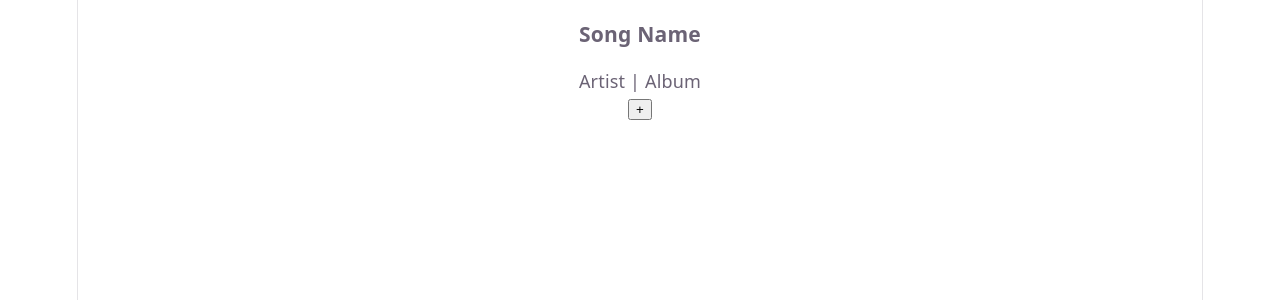
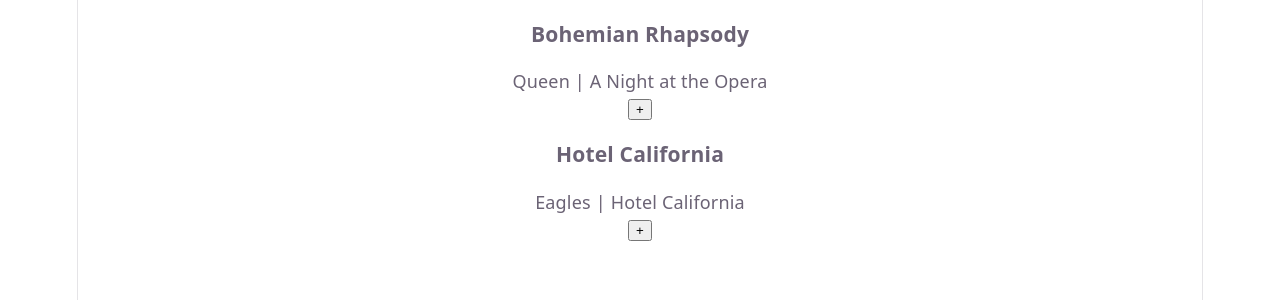
Before and after one commit to MelissaJones98/Jammming, a React (Vite) app: page / in a window 1280 px wide. Shown: the top 300 px of the page. Built offline with nearby package versions, Linux system fonts and the light colour scheme.

Commit message:
added props and some fake data to pass into the app.

```diff
--- a/src/App.jsx
+++ b/src/App.jsx
@@ -4,7 +4,8 @@
 function App() {
   return (
     <div>
-      <Track />
+      <Track name="Bohemian Rhapsody" artist="Queen" album="A Night at the Opera" />
+      <Track name="Hotel California" artist="Eagles" album="Hotel California" />
     </div>
   );
 }
--- a/src/components/Track.jsx
+++ b/src/components/Track.jsx
@@ -1,10 +1,10 @@
 import React from 'react';
 
-function Track() {
+function Track(props) {
   return (
     <div>
-      <h3>Song Name</h3>
-      <p>Artist | Album</p>
+      <h3>{props.name}</h3>
+      <p>{props.artist} | {props.album}</p>
       <button>+</button>
     </div>
   );
```
Also changed, not shown: 1 other file (tests, documents, lock files or other folders).
